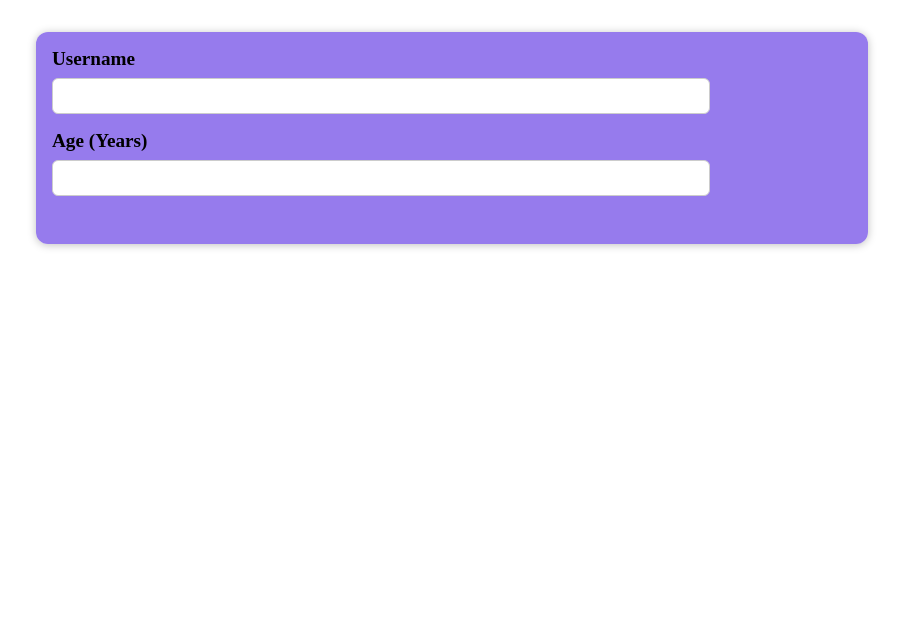
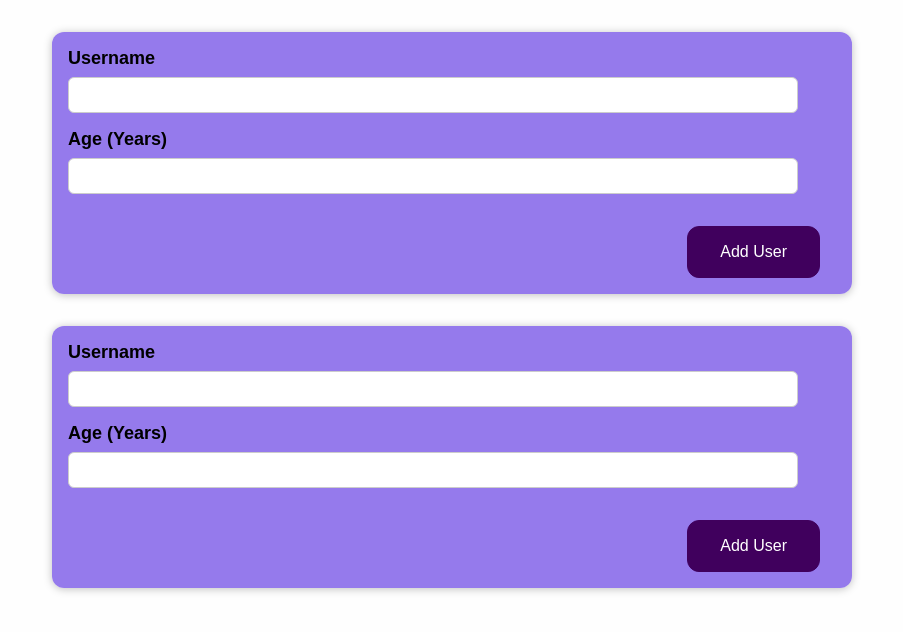
Before and after one commit to GuilhermeSenna/React-Maximilian-Course, a React (Create React App) app in the folder 04 - Form with Modal/form-with-modal/: page / in a window 1280 px wide. Shown: the top 632 px of the page, without its empty margins (188-1091 px from the left). Built offline with nearby package versions, Linux system fonts and the light colour scheme; the HTML template or start-up script is replaced by a standard one.

Commit message:
More styles and formatting

```diff
--- a/04 - Form with Modal/form-with-modal/src/App.css
+++ b/04 - Form with Modal/form-with-modal/src/App.css
@@ -1,4 +1,17 @@
-.form-style {
+* {
+  box-sizing: border-box;
+}
+
+html {
+  font-family: Arial, Helvetica, sans-serif;
+}
+
+body {
+  margin: 0;
+  background-color: #fefefe;
+}
+
+.card-style {
   background-color: #6139e4a9;
   padding: 1rem;
   margin: 2rem auto;
--- a/04 - Form with Modal/form-with-modal/src/App.js
+++ b/04 - Form with Modal/form-with-modal/src/App.js
@@ -3,8 +3,13 @@ import './App.css'
 
 const App = () => {
   return (
-    <div className="form-style">
-      <UserForm />
+    <div>
+      <div className="card-style">
+        <UserForm />
+      </div>
+      <div className="card-style">
+        <UserForm />
+      </div>
     </div>
   );
 }
--- a/04 - Form with Modal/form-with-modal/src/components/UserForm.css
+++ b/04 - Form with Modal/form-with-modal/src/components/UserForm.css
@@ -4,20 +4,35 @@
     gap: 1rem;
     margin-bottom: 1rem;
     text-align: left;
-  }
+}
 
-  .form-control label {
-    font-size: larger;
+.form-control label {
+    font-size: large;
     font-weight: bold;
     margin-bottom: 0.5rem;
     display: block;
-  }
+}
 
-  .form-control input {
+.form-control input {
     font: inherit;
     padding: 0.5rem;
     border-radius: 6px;
     border: 1px solid #ccc;
-    width: 80%;
+    width: 95%;
     margin-bottom: 1rem;
+}
+
+.button-form{
+    text-align: right;
+}
+
+.button-form button {
+    font: inherit;
+    cursor: pointer;
+    padding: 1rem 2rem;
+    border: 1px solid #40005d;
+    background-color: #40005d;
+    color: white;
+    border-radius: 12px;
+    margin-right: 1rem;
   }
--- a/04 - Form with Modal/form-with-modal/src/components/UserForm.js
+++ b/04 - Form with Modal/form-with-modal/src/components/UserForm.js
@@ -1,17 +1,54 @@
+import React, { useState } from 'react';
 import './UserForm.css'
 
 const UserForm = () => {
+
+    const [username, setUsername] = useState('');
+    const [age, setAge] = useState('');
+
+    const usernameChangeHandler = event => {
+        setUsername(event.target.value);
+    }
+
+    const ageChangeHandler = event => {
+        setAge(event.target.value);
+    }
+
+
+
+    const submitHandler = event => {
+        event.preventDefault();
+
+        const formData = {
+            username: username,
+            age: +age
+        }
+
+        setUsername('');
+        setAge('');
+    }
+
     return (
-        <form>
+        <form onSubmit={submitHandler}>
             <div className="form-controls">
                 <div className="form-control">
                     <label>Username</label>
-                    <input type="text" />
+                    <input
+                        type="text"
+                        value={username}
+                        onChange={usernameChangeHandler} />
                 </div>
                 <div className="form-control">
                     <label>Age (Years)</label>
-                    <input type="text" />
+                    <input
+                        type="text"
+                        value={age}
+                        onChange={ageChangeHandler}
+                    />
                 </div>
+            </div>
+            <div className="button-form">
+                <button type="submit">Add User</button>
             </div>
         </form >
     );
```
Also changed, not shown: 04 - Form with Modal/form-with-modal/src/components/UserList.js (added).
